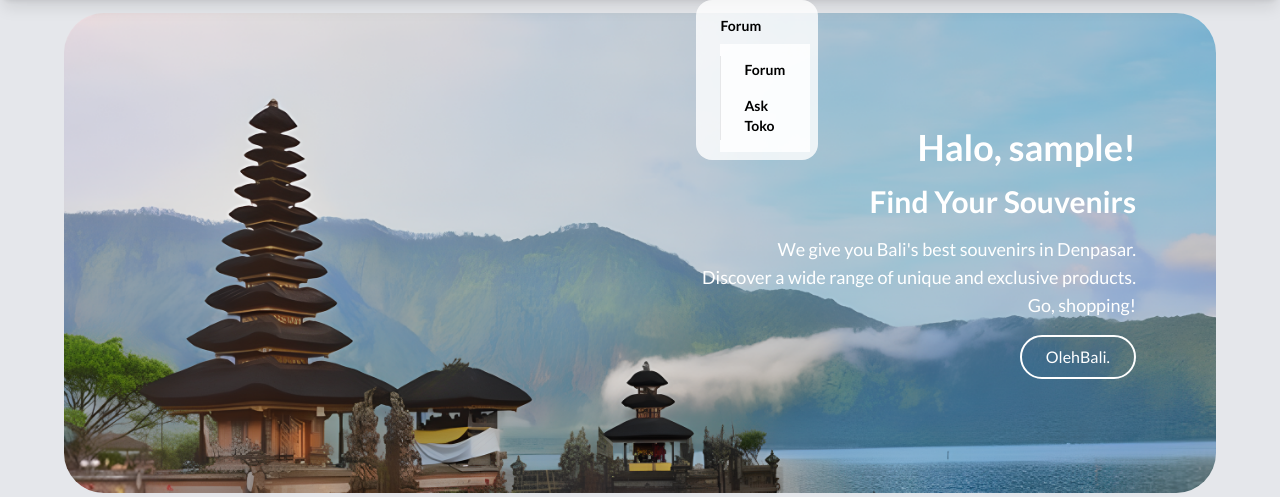
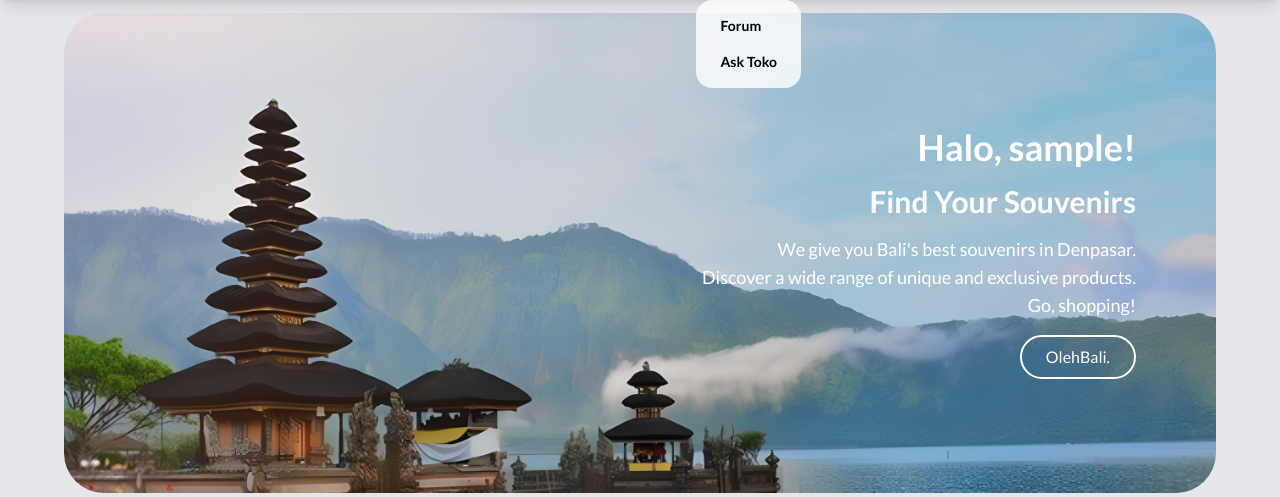
Before and after one commit to Kelompok-A06/olehBali, a Django app: page / in a window 1280 px wide, after a click on "Community". Shown: the part 68-565 px from the top of the page. Run offline with Django 5.2, Linux system fonts and the light colour scheme; the visitor is signed in with stand-in values (Sample User, id 1); data comes from the database, SQL or seed files in the repository; data that the repository does not hold is empty; some libraries are stand-ins or nearby versions.

Commit message:
fix navbar bug

```diff
--- a/templates/navbar.html
+++ b/templates/navbar.html
@@ -47,11 +47,8 @@
       <li>
         <details>
           <summary>Community</summary>
-
-          <ul class="p-2 bg-white/80">
-            <li><a href="/community/">Forum</a></li>
           <ul class="p-2 bg-white/80 z-10">
-            <li><a>Forum</a></li>
+             <li><a href="/community/">Forum</a></li>
             <li><a>Ask Toko</a></li>
           </ul>
         </details>
```
